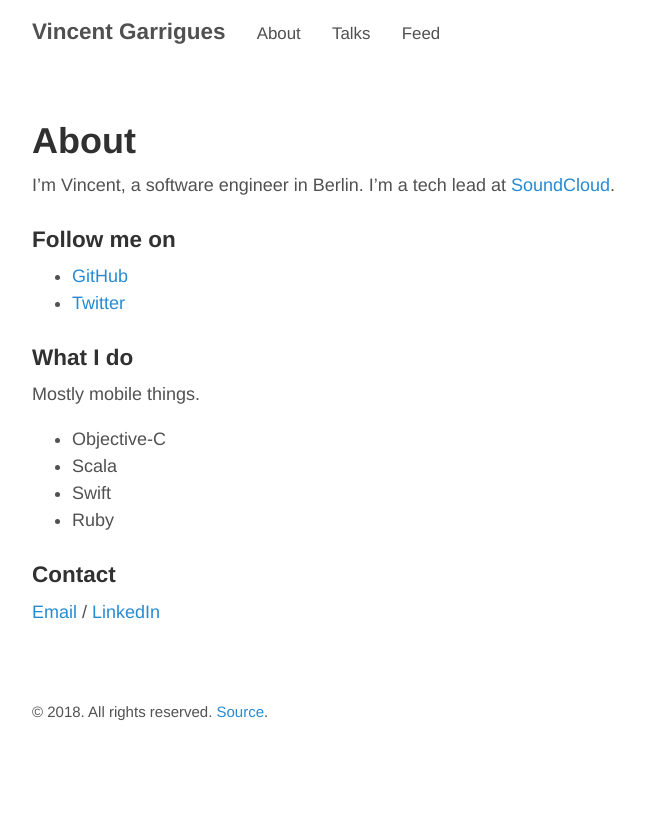
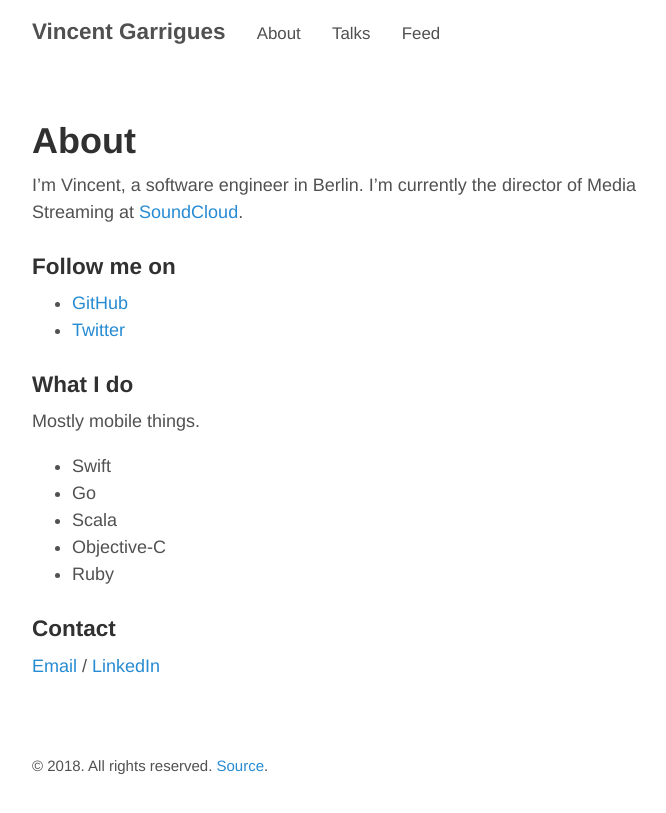
Before and after one commit to garriguv/garriguv.github.io, a Jekyll site: the page built from about.md, in a window 1280 px wide. Shown: the top 813 px of the page, without its empty margins (293-959 px from the left). Built offline with Jekyll 4.4.1, drawn with Linux system fonts in a browser that asks for light colours.

Commit message:
Update about.md

```diff
--- a/about.md
+++ b/about.md
@@ -3,7 +3,7 @@ layout: page
 title: About
 ---
 
-I'm Vincent, a software engineer in Berlin. I'm a tech lead at [SoundCloud](http://soundcloud.com).
+I'm Vincent, a software engineer in Berlin. I'm currently the director of Media Streaming at [SoundCloud](http://soundcloud.com).
 
 ### Follow me on
 
@@ -14,9 +14,10 @@ I'm Vincent, a software engineer in Berlin. I'm a tech lead at [SoundCloud](http
 
 Mostly mobile things.
 
+* Swift
+* Go
+* Scala
 * Objective-C
-* Scala
-* Swift
 * Ruby
 
 ### Contact
```
